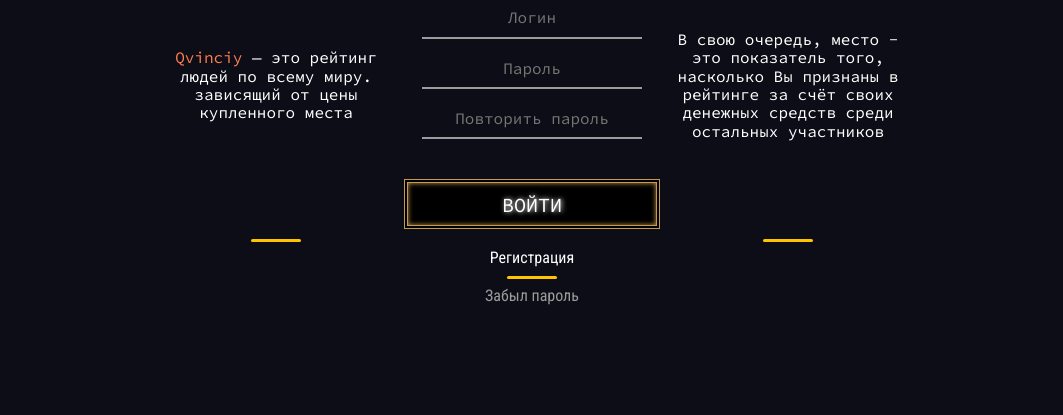
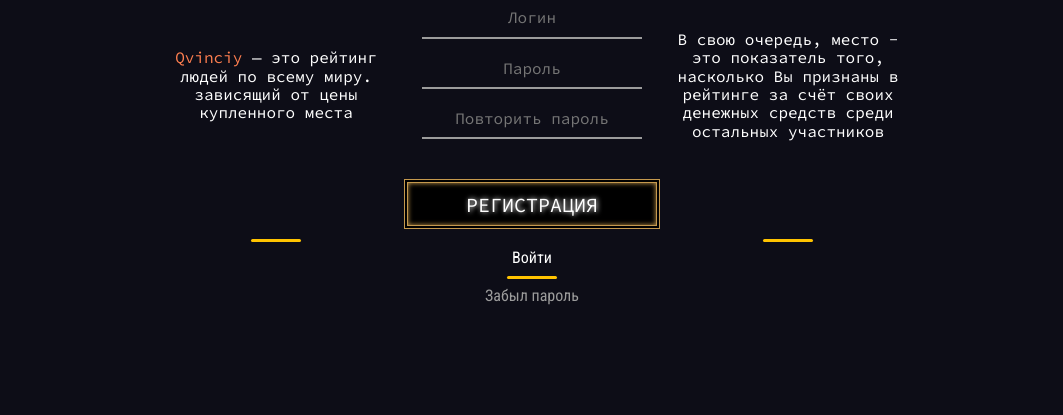
Before and after one commit to Ar1esMax1m/qvinciy, a plain HTML site: page index.html in a window 1280 px wide. Both pictures are taken after a click on the link "Регистрация". Shown: the part 316-731 px from the top of the page, without its empty margins (108-1171 px from the left). Drawn offline with nearby package versions, Linux system fonts and the light colour scheme; a web font is replaced by a local one.

Commit message:
fix registration

```diff
--- a/css/style.css
+++ b/css/style.css
@@ -109,6 +109,12 @@ hr {
 .registration {
   color: white;
   font-family: "Roboto Condensed", sans-serif;
+}
+.signIn{
+	display: none;
+}
+.signInOpen{
+	display: block;
 }
 .forgot {
   color: #9c9c9c;
--- a/index.html
+++ b/index.html
@@ -41,9 +41,10 @@
             <input placeholder="Логин" style="margin-bottom: 10px;" type="text"/>
             <input placeholder="Пароль" style="margin-bottom: 10px;" type="text" />
 			<input type="text" class="hidden" placeholder="Повторить пароль">
-            <button type="button" onclick="listOpen()">ВОЙТИ</button>
+            <button type="button" onclick="listOpen()" class="sign-in">ВОЙТИ</button>
 
-            <a href="#" class="registration">Регистрация</a>
+            <a href="#" class="registration reg">Регистрация</a>
+			<a href="#" class="registration signIn">Войти</a>
             <hr />
             <a href="#" class="forgot">Забыл пароль</a>
           </form>
--- a/js/script.js
+++ b/js/script.js
@@ -108,6 +108,16 @@ $('.search-wrapper input').on('input', function(){
     });
 
 // Регистрация.
-$('.registration').on('click', function(){
-	$('.hidden').toggleClass('hide')
+$('.reg').on('click', function(){
+	$('.hidden').addClass('hide');
+	$('.sign-in').html('РЕГИСТРАЦИЯ');
+	$('.reg').css('display', 'none');
+	$('.signIn').addClass('signInOpen');
 });
+
+$('.signIn').on('click', function(){
+	$('.hidden').removeClass('hide');
+	$('.sign-in').html('ВОЙТИ');
+	$('.reg').css('display', 'block');
+	$('.signIn').removeClass('signInOpen');
+});
```
